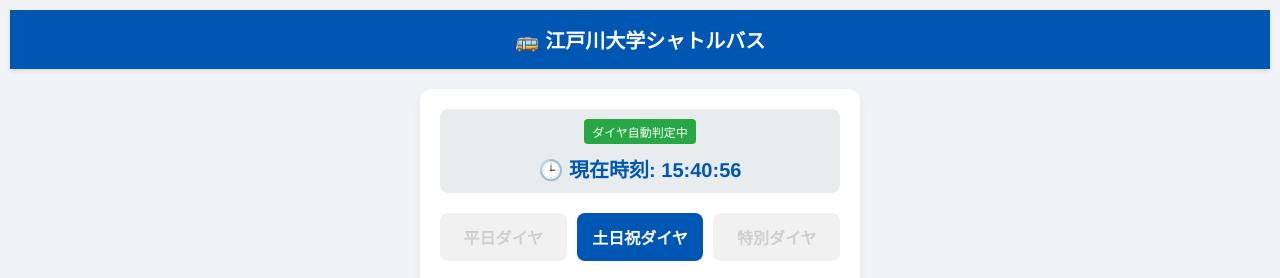
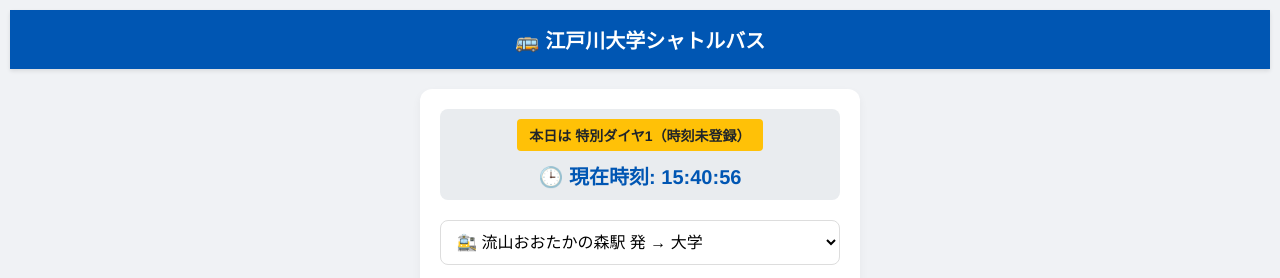
Before and after one commit to sh4ma48/my-bus-x7y8z9w072, a plain HTML site: page index.html in a window 1280 px wide. Shown: the top 278 px of the page. Drawn offline with Linux system fonts and the light colour scheme.

Commit message:
Refactor auto-detect badge styles and schedule logic
Updated styles for auto-detect badge and removed button group. Adjusted schedule handling logic and added new schedule types.

```diff
--- a/index.html
+++ b/index.html
@@ -52,14 +52,14 @@
             display: inline-block;
             background-color: #28a745;
             color: white;
-            font-size: 12px;
-            padding: 4px 8px;
+            font-size: 14px;
+            padding: 6px 12px;
             border-radius: 4px;
             margin-bottom: 10px;
-            font-weight: normal;
+            font-weight: bold;
         }
 
-        select, .btn-group button {
+        select {
             font-size: 16px;
             padding: 12px;
             width: 100%;
@@ -68,33 +68,6 @@
             border-radius: 8px;
             background-color: #fff;
             box-sizing: border-box;
-        }
-
-        .btn-group {
-            display: flex;
-            gap: 10px;
-            margin-bottom: 20px;
-        }
-        .btn-group button {
-            margin-bottom: 0;
-            background-color: #e9ecef;
-            border: none;
-            color: #495057;
-            font-weight: bold;
-            cursor: pointer;
-            transition: all 0.2s;
-        }
-        .btn-group button.active {
-            background-color: #0056b3;
-            color: white;
-        }
-
-        /* 追加：選択不可になったボタンの見た目 */
-        .btn-group button:disabled {
-            opacity: 0.4;
-            cursor: not-allowed;
-            background-color: #ddd;
-            color: #888;
         }
 
         .time-box {
@@ -155,14 +128,8 @@
 <div class="container">
 
     <div class="current-time-box">
-        <div id="autoDetectBadge" class="auto-detect-badge">ダイヤ自動判定中</div><br>
+        <div id="autoDetectBadge" class="auto-detect-badge">ダイヤ自動判定中...</div><br>
         🕒 現在時刻: <span id="currentTime">--:--:--</span>
-    </div>
-
-    <div class="btn-group">
-        <button id="btn-weekday" class="active" onclick="setScheduleType('weekday')">平日ダイヤ</button>
-        <button id="btn-holiday" onclick="setScheduleType('holiday')">土日祝ダイヤ</button>
-        <button id="btn-special" onclick="setScheduleType('special')">特別ダイヤ</button>
     </div>
 
     <select id="routeSelect" onchange="updateSchedule()">
@@ -189,87 +156,118 @@
 <script>
     // === 時刻表データ ===
     const schedules = {
-        weekday: {
+        'Aダイヤ': {
             otakanomori: [
-                "07:50", "08:10", "08:30", "08:35", "08:50", "08:55",
+                "08:00", "08:10", "08:15", "08:20", "08:25", "08:30", "08:35", "08:40", "08:45", "08:50", "08:55",
+                "09:00", "09:05", "09:15", "09:35", "09:55",
+                "10:05", "10:10", "10:15", "10:25", "10:30", "10:35", "10:45", "10:50", "10:55",
+                "11:05", "11:25", "11:45",
+                "12:05", "12:25", "12:35", "12:45", "12:55",
+                "13:15", "13:35", "13:55",
+                "14:15", "14:25", "14:35", "14:45", "14:55",
+                "15:05", "15:15", "15:25", "15:45",
+                "16:05", "16:25", "16:35", "16:45", "16:55",
+                "17:05", "17:15", "17:40",
+                "18:00", "18:20", "18:40", "18:50",
+                "19:10", "19:30", "19:50",
+                "20:10", "20:30"
+            ],
+            edogawa: [
+                "08:10", "08:20", "08:25", "08:30", "08:35", "08:40", "08:45", "08:50", "08:55",
+                "09:05", "09:25", "09:45",
+                "10:05", "10:15", "10:20", "10:25", "10:35", "10:40", "10:45", "10:55",
+                "11:15", "11:35", "11:55",
+                "12:15", "12:25", "12:35", "12:45", "12:55",
+                "13:05", "13:25", "13:45",
+                "14:05", "14:15", "14:25", "14:35", "14:45", "14:55",
+                "15:05", "15:15", "15:25", "15:35", "15:55",
+                "16:15", "16:25", "16:35", "16:45", "16:55",
+                "17:05", "17:15", "17:30", "17:50",
+                "18:10", "18:30", "18:40", "18:50",
+                "19:00", "19:20", "19:40",
+                "20:00", "20:20", "20:40"
+            ]
+        },
+        'Bダイヤ': {
+            otakanomori: [
+                "08:05", "08:20", "08:40",
+                "09:15", "09:35",
+                "10:00", "10:20", "10:40",
+                "12:10", "12:40",
+                "13:00",
+                "14:30", "14:50",
+                "15:10", "15:40",
+                "16:00", "16:20",
+                "17:00", "17:30"
+            ],
+            edogawa: [
+                "08:30",
+                "09:05", "09:25", "09:50",
+                "10:10", "10:30",
+                "12:00", "12:30", "12:50",
+                "13:10",
+                "14:20", "14:40",
+                "15:00", "15:30", "15:50",
+                "16:10", "16:50",
+                "17:20", "17:40",
+                "18:00", "18:40"
+            ]
+        },
+        'Cダイヤ': {
+            otakanomori: [
+                "08:10", "08:30", "08:35", "08:50", "08:55",
                 "09:10", "09:15", "09:30", "09:35", "09:50", "09:55",
                 "10:10", "10:15", "10:30", "10:35", "10:55",
-                "11:10", "11:30", "11:50",
+                "11:15", "11:35", "11:55",
                 "12:10", "12:30", "12:50",
-                "13:10", "13:30", "13:50",
-                "14:10", "14:30", "14:50",
-                "15:10", "15:30", "15:50",
-                "16:10", "16:20", "16:40", "16:50",
-                "17:10", "17:20", "17:40",
-                "18:00", "18:20", "18:40",
-                "19:00", "19:30",
-                "20:00", "20:30", "21:00"
+                "13:10", "13:30", "13:35", "13:50", "13:55",
+                "14:10", "14:15", "14:30", "14:35", "14:50",
+                "15:10", "15:30", "15:55",
+                "16:15", "16:35", "16:55",
+                "17:15", "17:35", "17:55"
             ],
             edogawa: [
-                "08:00", "08:20", "08:40", "08:45", "09:00", "09:05",
-                "09:20", "09:25", "09:40", "09:45", "10:00", "10:05",
-                "10:20", "10:25", "10:45",
-                "11:00", "11:20", "11:40",
+                "08:20", "08:40", "08:45",
+                "09:00", "09:05", "09:20", "09:25", "09:40", "09:45",
+                "10:00", "10:05", "10:20", "10:25", "10:45",
+                "11:05", "11:25", "11:45",
                 "12:00", "12:20", "12:40",
-                "13:00", "13:20", "13:40",
-                "14:00", "14:20", "14:40",
-                "15:00", "15:20", "15:40",
-                "16:00", "16:10", "16:30", "16:40",
-                "17:00", "17:10", "17:30", "17:50",
-                "18:10", "18:30", "18:50",
-                "19:10", "19:40",
-                "20:10", "20:40", "21:10"
-            ]
-        },
-        holiday: {
-            otakanomori: [
-                "08:30", "09:00", "09:30", "10:00", "10:30", "11:00", "11:30",
-                "12:00", "12:30", "13:00", "13:30", "14:00", "14:30", "15:00",
-                "15:30", "16:00", "16:30", "17:00", "17:30", "18:00"
-            ],
-            edogawa: [
-                "08:45", "09:15", "09:45", "10:15", "10:45", "11:15", "11:45",
-                "12:15", "12:45", "13:15", "13:45", "14:15", "14:45", "15:15",
-                "15:45", "16:15", "16:45", "17:15", "17:45", "18:15"
-            ]
-        },
-        special: {
-            otakanomori: [
-                "08:10", "08:30", "08:50", "09:10", "09:30", "10:00", "10:30",
-                "11:00", "12:00", "13:00", "14:00", "15:00", "16:00", "16:30",
-                "17:00", "17:30", "18:00"
-            ],
-            edogawa: [
-                 "08:20", "08:40", "09:00", "09:20", "09:40", "10:15", "10:45",
-                 "11:15", "12:15", "13:15", "14:15", "15:15", "16:15", "16:45",
-                 "17:15", "17:45", "18:15"
+                "13:00", "13:20", "13:25", "13:40", "13:45",
+                "14:00", "14:05", "14:20", "14:25", "14:40", "14:45",
+                "15:00", "15:20", "15:45",
+                "16:05", "16:25", "16:45",
+                "17:05", "17:25", "17:45",
+                "18:05"
             ]
         }
     };
 
-    // === カレンダー設定（自動判別用） ===
+    let currentScheduleType = '';
+    let isServiceSuspended = false;
+    let isSpecialSchedule = false;
+    let specialScheduleName = '';
 
-    // 休日扱いになる日付
-    const publicHolidays = [
-        "2026-04-30", "2026-05-04", "2026-05-05", "2026-05-06",
-        "2026-08-11", "2026-08-12", "2026-08-13", "2026-08-14", "2026-08-17", "2026-08-18",
-        "2026-09-21", "2026-09-22", "2026-09-23",
-        "2026-11-04", "2026-11-06",
-        "2026-12-29", "2026-12-30", "2026-12-31",
-        "2027-01-01", "2027-01-04", "2027-01-11",
-        "2027-02-11", "2027-02-23", "2027-03-22"
-    ];
-
-    // 特別ダイヤ扱いになる日付
-    const specialDays = [
-        "2026-07-24", "2026-07-27", "2026-07-28", "2026-07-29", "2026-07-30",
-        "2026-07-31", "2026-08-03", "2026-08-04", "2026-08-05", "2026-08-06", "2026-08-07", "2026-08-10",
-        "2026-11-02", "2026-11-03",
-        "2027-01-19", "2027-01-20", "2027-01-21", "2027-01-22", "2027-01-25",
-        "2027-01-26", "2027-01-27", "2027-01-28"
-    ];
-
-    let currentScheduleType = 'weekday';
+    // === カレンダー設定 ===
+    const scheduleCalendar = {
+        "2026-08-01": "特別ダイヤ1", "2026-08-02": "特別ダイヤ1", "2026-08-03": "特別ダイヤ4",
+        "2026-08-04": "特別ダイヤ3", "2026-08-05": "特別ダイヤ3", "2026-08-06": "特別ダイヤ3", "2026-08-07": "特別ダイヤ3",
+        "2026-08-08": "Bダイヤ", "2026-08-09": "運休", "2026-08-10": "特別ダイヤ3",
+        "2026-08-11": "運休", "2026-08-12": "運休", "2026-08-13": "運休", "2026-08-14": "運休",
+        "2026-08-15": "運休", "2026-08-16": "運休", "2026-08-17": "運休",
+        "2026-08-18": "Bダイヤ", "2026-08-19": "Bダイヤ", "2026-08-20": "Bダイヤ", "2026-08-21": "Bダイヤ",
+        "2026-08-22": "特別ダイヤ1", "2026-08-23": "特別ダイヤ1",
+        "2026-08-24": "Bダイヤ", "2026-08-25": "Bダイヤ", "2026-08-26": "Bダイヤ", "2026-08-27": "Bダイヤ", "2026-08-28": "Bダイヤ", "2026-08-29": "Bダイヤ",
+        "2026-08-30": "運休", "2026-08-31": "Bダイヤ",
+        "2026-09-01": "Bダイヤ", "2026-09-02": "Bダイヤ", "2026-09-03": "Bダイヤ", "2026-09-04": "Bダイヤ", "2026-09-05": "Bダイヤ",
+        "2026-09-06": "運休",
+        "2026-09-07": "特別ダイヤ3", "2026-09-08": "特別ダイヤ3", "2026-09-09": "特別ダイヤ3", "2026-09-10": "特別ダイヤ3", "2026-09-11": "特別ダイヤ3",
+        "2026-09-12": "Bダイヤ", "2026-09-13": "運休",
+        "2026-09-14": "特別ダイヤ3", "2026-09-15": "特別ダイヤ3", "2026-09-16": "特別ダイヤ3", "2026-09-17": "特別ダイヤ3", "2026-09-18": "特別ダイヤ3",
+        "2026-09-19": "Bダイヤ", "2026-09-20": "運休", "2026-09-21": "運休", "2026-09-22": "運休", "2026-09-23": "運休",
+        "2026-09-24": "特別ダイヤ3", "2026-09-25": "特別ダイヤ3", "2026-09-26": "特別ダイヤ2",
+        "2026-09-27": "運休",
+        "2026-09-28": "Aダイヤ", "2026-09-29": "Aダイヤ", "2026-09-30": "Aダイヤ"
+    };
 
     function autoDetectSchedule() {
         const now = new Date();
@@ -277,39 +275,36 @@
         const mm = String(now.getMonth() + 1).padStart(2, '0');
         const dd = String(now.getDate()).padStart(2, '0');
         const dateString = `${yyyy}-${mm}-${dd}`;
-        const dayOfWeek = now.getDay();
 
-        let determinedType = 'weekday';
+        let determinedType = scheduleCalendar[dateString];
 
-        if (specialDays.includes(dateString)) {
-            determinedType = 'special';
-        } else if (publicHolidays.includes(dateString) || dayOfWeek === 0 || dayOfWeek === 6) {
-            determinedType = 'holiday';
+        const badge = document.getElementById('autoDetectBadge');
+
+        isServiceSuspended = false;
+        isSpecialSchedule = false;
+        specialScheduleName = '';
+
+        if (!determinedType) {
+             // カレンダーにない日は仮にAダイヤとするか、運用に合わせて変更
+             determinedType = "Aダイヤ (予定表外)";
+             currentScheduleType = 'Aダイヤ';
+             badge.innerText = `本日は ${determinedType}`;
+             badge.style.backgroundColor = "#17a2b8";
+        } else if (determinedType === "運休") {
+             isServiceSuspended = true;
+             badge.innerText = "本日は 運休 です";
+             badge.style.backgroundColor = "#dc3545";
+        } else if (determinedType.includes("特別ダイヤ")) {
+             isSpecialSchedule = true;
+             specialScheduleName = determinedType;
+             badge.innerText = `本日は ${determinedType}（時刻未登録）`;
+             badge.style.backgroundColor = "#ffc107";
+             badge.style.color = "#212529";
+        } else {
+             currentScheduleType = determinedType;
+             badge.innerText = `本日は ${determinedType}`;
+             badge.style.backgroundColor = "#28a745";
         }
-
-        updateButtonStyles(determinedType);
-        currentScheduleType = determinedType;
-    }
-
-    function setScheduleType(type) {
-        // ※自動判別により他のボタンが押せなくなったため、この関数は実質呼ばれませんが残しています
-        currentScheduleType = type;
-        updateButtonStyles(type);
-        updateSchedule();
-    }
-
-    function updateButtonStyles(type) {
-        const types = ['weekday', 'holiday', 'special'];
-        types.forEach(t => {
-            const btn = document.getElementById('btn-' + t);
-            if (t === type) {
-                btn.classList.add('active');
-                btn.disabled = false; // 選ばれているものは有効
-            } else {
-                btn.classList.remove('active');
-                btn.disabled = true;  // それ以外はクリック不可にする
-            }
-        });
     }
 
     function updateClock() {
@@ -321,8 +316,24 @@
     }
 
     function updateSchedule() {
+        if (isServiceSuspended) {
+            document.getElementById("nextBus").innerText = "運休";
+            document.getElementById("followingBus").innerText = "-";
+            document.getElementById("countdown").innerText = "";
+            return;
+        }
+
+        if (isSpecialSchedule) {
+            document.getElementById("nextBus").innerText = "公式HP確認";
+            document.getElementById("followingBus").innerText = "-";
+            document.getElementById("countdown").innerText = specialScheduleName;
+            return;
+        }
+
         const route = document.getElementById("routeSelect").value;
         const times = schedules[currentScheduleType][route];
+
+        if (!times) return; // 万が一データがない場合
 
         const now = new Date();
         const currentMinutes = now.getHours() * 60 + now.getMinutes();
```
